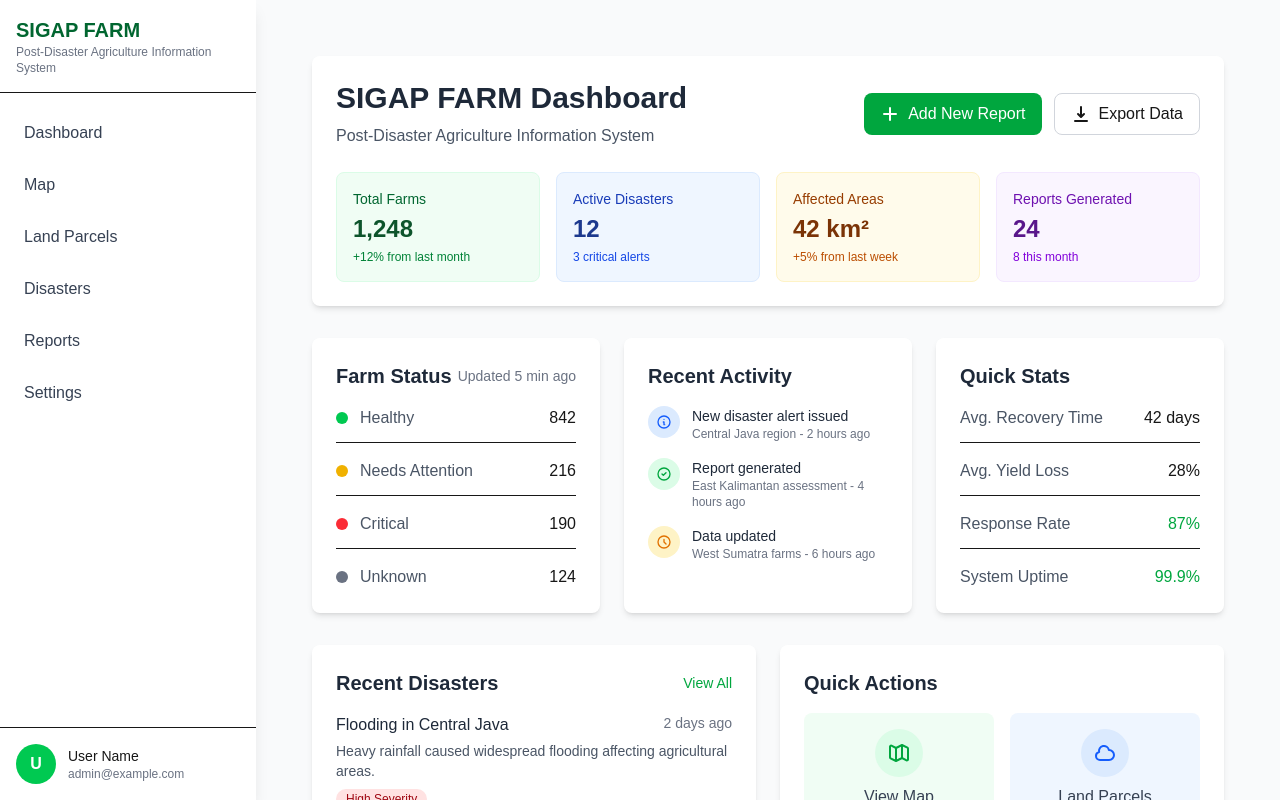
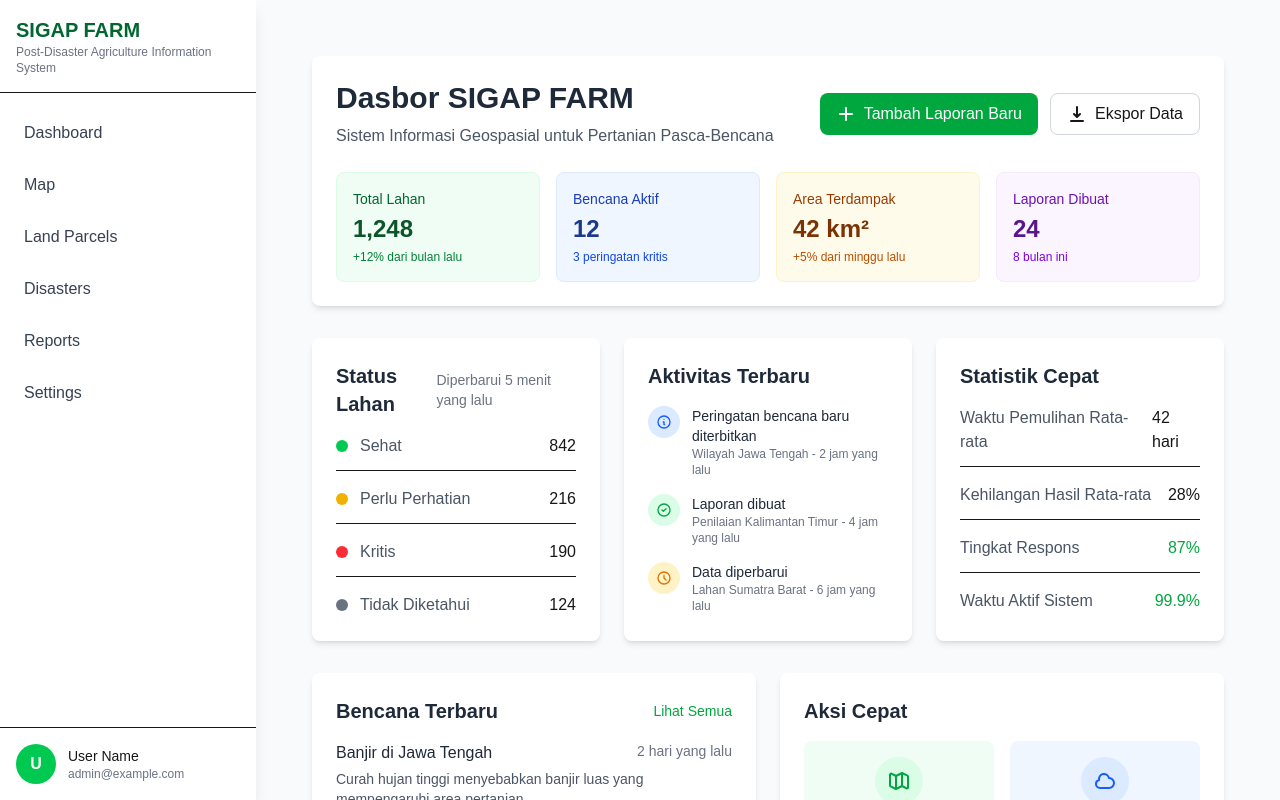
Before and after one commit to MakdumIbrohim/sigap-farm, a Next.js app: page /dashboard in a window 1280 px wide. Built offline with nearby package versions, Linux system fonts and the light colour scheme.

Commit message:
feat(dashboard): add Indonesian localization to dashboard page

```diff
--- a/app/dashboard/page.tsx
+++ b/app/dashboard/page.tsx
@@ -9,21 +9,21 @@ export default function DashboardPage() {
       <div className="mb-8 bg-white rounded-lg shadow-md p-6">
         <div className="flex flex-col md:flex-row md:items-center md:justify-between mb-6">
           <div>
-            <h1 className="text-3xl font-bold text-gray-800">SIGAP FARM Dashboard</h1>
-            <p className="text-gray-600 mt-2">Post-Disaster Agriculture Information System</p>
+            <h1 className="text-3xl font-bold text-gray-800">Dasbor SIGAP FARM</h1>
+            <p className="text-gray-600 mt-2">Sistem Informasi Geospasial untuk Pertanian Pasca-Bencana</p>
           </div>
           <div className="mt-4 md:mt-0 flex space-x-3">
             <button className="px-4 py-2 bg-green-600 text-white rounded-lg hover:bg-green-700 transition-colors flex items-center">
               <svg xmlns="http://www.w3.org/2000/svg" className="h-5 w-5 mr-2" viewBox="0 0 20 20" fill="currentColor">
                 <path fillRule="evenodd" d="M10 3a1 1 0 011 1v5h5a1 1 0 110 2h-5v5a1 1 0 11-2 0v-5H4a1 1 0 110-2h5V4a1 1 0 011-1z" clipRule="evenodd" />
               </svg>
-              Add New Report
+              Tambah Laporan Baru
             </button>
             <button className="px-4 py-2 border border-gray-300 rounded-lg hover:bg-gray-50 transition-colors flex items-center">
               <svg xmlns="http://www.w3.org/2000/svg" className="h-5 w-5 mr-2" viewBox="0 0 20 20" fill="currentColor">
                 <path fillRule="evenodd" d="M3 17a1 1 0 011-1h12a1 1 0 110 2H4a1 1 0 01-1-1zm3.293-7.707a1 1 0 011.414 0L9 10.586V3a1 1 0 112 0v7.586l1.293-1.293a1 1 0 111.414 1.414l-3 3a1 1 0 01-1.414 0l-3-3a1 1 0 010-1.414z" clipRule="evenodd" />
               </svg>
-              Export Data
+              Ekspor Data
             </button>
           </div>
         </div>
@@ -31,24 +31,24 @@ export default function DashboardPage() {
         {/* Summary Stats */}
         <div className="grid grid-cols-1 sm:grid-cols-2 lg:grid-cols-4 gap-4">
           <div className="bg-green-50 rounded-lg p-4 border border-green-100">
-            <div className="text-green-800 text-sm font-medium">Total Farms</div>
+            <div className="text-green-800 text-sm font-medium">Total Lahan</div>
             <div className="text-2xl font-bold text-green-900 mt-1">1,248</div>
-            <div className="text-green-700 text-xs mt-1">+12% from last month</div>
+            <div className="text-green-700 text-xs mt-1">+12% dari bulan lalu</div>
           </div>
           <div className="bg-blue-50 rounded-lg p-4 border border-blue-100">
-            <div className="text-blue-800 text-sm font-medium">Active Disasters</div>
+            <div className="text-blue-800 text-sm font-medium">Bencana Aktif</div>
             <div className="text-2xl font-bold text-blue-900 mt-1">12</div>
-            <div className="text-blue-700 text-xs mt-1">3 critical alerts</div>
+            <div className="text-blue-700 text-xs mt-1">3 peringatan kritis</div>
           </div>
           <div className="bg-amber-50 rounded-lg p-4 border border-amber-100">
-            <div className="text-amber-800 text-sm font-medium">Affected Areas</div>
+            <div className="text-amber-800 text-sm font-medium">Area Terdampak</div>
             <div className="text-2xl font-bold text-amber-900 mt-1">42 km²</div>
-            <div className="text-amber-700 text-xs mt-1">+5% from last week</div>
+            <div className="text-amber-700 text-xs mt-1">+5% dari minggu lalu</div>
           </div>
           <div className="bg-purple-50 rounded-lg p-4 border border-purple-100">
-            <div className="text-purple-800 text-sm font-medium">Reports Generated</div>
+            <div className="text-purple-800 text-sm font-medium">Laporan Dibuat</div>
             <div className="text-2xl font-bold text-purple-900 mt-1">24</div>
-            <div className="text-purple-700 text-xs mt-1">8 this month</div>
+            <div className="text-purple-700 text-xs mt-1">8 bulan ini</div>
           </div>
         </div>
       </div>
@@ -57,35 +57,35 @@ export default function DashboardPage() {
         {/* Farm Status Overview */}
         <div className="bg-white rounded-lg shadow-md p-6">
           <div className="flex items-center justify-between mb-4">
-            <h2 className="text-xl font-semibold text-gray-800">Farm Status</h2>
-            <span className="text-sm text-gray-500">Updated 5 min ago</span>
+            <h2 className="text-xl font-semibold text-gray-800">Status Lahan</h2>
+            <span className="text-sm text-gray-500">Diperbarui 5 menit yang lalu</span>
           </div>
           <div className="space-y-4">
             <div className="flex justify-between items-center pb-3 border-b">
               <div className="flex items-center">
                 <div className="w-3 h-3 rounded-full bg-green-500 mr-3"></div>
-                <span className="text-gray-600">Healthy</span>
+                <span className="text-gray-600">Sehat</span>
               </div>
               <span className="font-medium">842</span>
             </div>
             <div className="flex justify-between items-center pb-3 border-b">
               <div className="flex items-center">
                 <div className="w-3 h-3 rounded-full bg-yellow-500 mr-3"></div>
-                <span className="text-gray-600">Needs Attention</span>
+                <span className="text-gray-600">Perlu Perhatian</span>
               </div>
               <span className="font-medium">216</span>
             </div>
             <div className="flex justify-between items-center pb-3 border-b">
               <div className="flex items-center">
                 <div className="w-3 h-3 rounded-full bg-red-500 mr-3"></div>
-                <span className="text-gray-600">Critical</span>
+                <span className="text-gray-600">Kritis</span>
               </div>
               <span className="font-medium">190</span>
             </div>
             <div className="flex justify-between items-center">
               <div className="flex items-center">
                 <div className="w-3 h-3 rounded-full bg-gray-500 mr-3"></div>
-                <span className="text-gray-600">Unknown</span>
+                <span className="text-gray-600">Tidak Diketahui</span>
               </div>
               <span className="font-medium">124</span>
             </div>
@@ -94,7 +94,7 @@ export default function DashboardPage() {
 
         {/* Recent Activity */}
         <div className="bg-white rounded-lg shadow-md p-6">
-          <h2 className="text-xl font-semibold text-gray-800 mb-4">Recent Activity</h2>
+          <h2 className="text-xl font-semibold text-gray-800 mb-4">Aktivitas Terbaru</h2>
           <div className="space-y-4">
             <div className="flex">
               <div className="flex-shrink-0 mr-3">
@@ -105,8 +105,8 @@ export default function DashboardPage() {
                 </div>
               </div>
               <div>
-                <p className="text-sm font-medium text-gray-800">New disaster alert issued</p>
-                <p className="text-xs text-gray-500">Central Java region - 2 hours ago</p>
+                <p className="text-sm font-medium text-gray-800">Peringatan bencana baru diterbitkan</p>
+                <p className="text-xs text-gray-500">Wilayah Jawa Tengah - 2 jam yang lalu</p>
               </div>
             </div>
             <div className="flex">
@@ -118,8 +118,8 @@ export default function DashboardPage() {
                 </div>
               </div>
               <div>
-                <p className="text-sm font-medium text-gray-800">Report generated</p>
-                <p className="text-xs text-gray-500">East Kalimantan assessment - 4 hours ago</p>
+                <p className="text-sm font-medium text-gray-800">Laporan dibuat</p>
+                <p className="text-xs text-gray-500">Penilaian Kalimantan Timur - 4 jam yang lalu</p>
               </div>
             </div>
             <div className="flex">
@@ -131,8 +131,8 @@ export default function DashboardPage() {
                 </div>
               </div>
               <div>
-                <p className="text-sm font-medium text-gray-800">Data updated</p>
-                <p className="text-xs text-gray-500">West Sumatra farms - 6 hours ago</p>
+                <p className="text-sm font-medium text-gray-800">Data diperbarui</p>
+                <p className="text-xs text-gray-500">Lahan Sumatra Barat - 6 jam yang lalu</p>
               </div>
             </div>
           </div>
@@ -140,22 +140,22 @@ export default function DashboardPage() {
 
         {/* Quick Stats */}
         <div className="bg-white rounded-lg shadow-md p-6">
-          <h2 className="text-xl font-semibold text-gray-800 mb-4">Quick Stats</h2>
+          <h2 className="text-xl font-semibold text-gray-800 mb-4">Statistik Cepat</h2>
           <div className="space-y-4">
             <div className="flex justify-between items-center pb-3 border-b">
-              <span className="text-gray-600">Avg. Recovery Time</span>
-              <span className="font-medium">42 days</span>
+              <span className="text-gray-600">Waktu Pemulihan Rata-rata</span>
+              <span className="font-medium">42 hari</span>
             </div>
             <div className="flex justify-between items-center pb-3 border-b">
-              <span className="text-gray-600">Avg. Yield Loss</span>
+              <span className="text-gray-600">Kehilangan Hasil Rata-rata</span>
               <span className="font-medium">28%</span>
             </div>
             <div className="flex justify-between items-center pb-3 border-b">
-              <span className="text-gray-600">Response Rate</span>
+              <span className="text-gray-600">Tingkat Respons</span>
               <span className="font-medium text-green-600">87%</span>
             </div>
             <div className="flex justify-between items-center">
-              <span className="text-gray-600">System Uptime</span>
+              <span className="text-gray-600">Waktu Aktif Sistem</span>
               <span className="font-medium text-green-600">99.9%</span>
             </div>
           </div>
@@ -166,31 +166,31 @@ export default function DashboardPage() {
         {/* Recent Disasters */}
         <div className="bg-white rounded-lg shadow-md p-6">
           <div className="flex justify-between items-center mb-4">
-            <h2 className="text-xl font-semibold text-gray-800">Recent Disasters</h2>
+            <h2 className="text-xl font-semibold text-gray-800">Bencana Terbaru</h2>
             <Link href="/disasters" className="text-green-600 hover:text-green-800 text-sm">
-              View All
+              Lihat Semua
             </Link>
           </div>
           <div className="space-y-4">
             {[1, 2, 3].map((item) => (
               <div key={item} className="border-b pb-4 last:border-0 last:pb-0">
                 <div className="flex justify-between">
-                  <h3 className="font-medium text-gray-800">Flooding in Central Java</h3>
-                  <span className="text-sm text-gray-500">2 days ago</span>
+                  <h3 className="font-medium text-gray-800">Banjir di Jawa Tengah</h3>
+                  <span className="text-sm text-gray-500">2 hari yang lalu</span>
                 </div>
-                <p className="text-sm text-gray-600 mt-1">Heavy rainfall caused widespread flooding affecting agricultural areas.</p>
+                <p className="text-sm text-gray-600 mt-1">Curah hujan tinggi menyebabkan banjir luas yang mempengaruhi area pertanian.</p>
                 <div className="mt-2 flex items-center">
                   <span className="inline-flex items-center px-2.5 py-0.5 rounded-full text-xs font-medium bg-red-100 text-red-800">
-                    High Severity
+                    Tingkat Tinggi
                   </span>
                 </div>
               </div>
             ))}
           </div>
           <div className="mt-6 pt-4 border-t border-gray-100">
-            <h3 className="font-medium text-gray-800 mb-3">Disaster Trends</h3>
+            <h3 className="font-medium text-gray-800 mb-3">Tren Bencana</h3>
             <div className="h-32 bg-gray-50 rounded-lg flex items-center justify-center">
-              <p className="text-gray-500 text-sm">Disaster trend chart will appear here</p>
+              <p className="text-gray-500 text-sm">Grafik tren bencana akan muncul di sini</p>
             </div>
           </div>
         </div>
@@ -198,7 +198,7 @@ export default function DashboardPage() {
         {/* Quick Actions and Resources */}
         <div className="space-y-6">
           <div className="bg-white rounded-lg shadow-md p-6">
-            <h2 className="text-xl font-semibold text-gray-800 mb-4">Quick Actions</h2>
+            <h2 className="text-xl font-semibold text-gray-800 mb-4">Aksi Cepat</h2>
             <div className="grid grid-cols-2 gap-4">
               <Link href="/map" className="flex flex-col items-center justify-center p-4 bg-green-50 rounded-lg hover:bg-green-100 transition-colors">
                 <div className="p-3 rounded-full bg-green-100 mb-2">
@@ -206,7 +206,7 @@ export default function DashboardPage() {
                     <path strokeLinecap="round" strokeLinejoin="round" strokeWidth={2} d="M9 20l-5.447-2.724A1 1 0 013 16.382V5.618a1 1 0 011.447-.894L9 7m0 13l6-3m-6 3V7m6 10l4.553 2.276A1 1 0 0021 18.382V7.618a1 1 0 00-.553-.894L15 4m0 13V4m0 0L9 7" />
                   </svg>
                 </div>
-                <span className="font-medium text-gray-700">View Map</span>
+                <span className="font-medium text-gray-700">Lihat Peta</span>
               </Link>
 
               <Link href="/lands" className="flex flex-col items-center justify-center p-4 bg-blue-50 rounded-lg hover:bg-blue-100 transition-colors">
@@ -215,7 +215,7 @@ export default function DashboardPage() {
                     <path strokeLinecap="round" strokeLinejoin="round" strokeWidth={2} d="M3 15a4 4 0 004 4h9a5 5 0 10-.1-9.999 5.002 5.002 0 10-9.78 2.096A4 4 0 003 15z" />
                   </svg>
                 </div>
-                <span className="font-medium text-gray-700">Land Parcels</span>
+                <span className="font-medium text-gray-700">Lahan Pertanian</span>
               </Link>
 
               <Link href="/reports" className="flex flex-col items-center justify-center p-4 bg-purple-50 rounded-lg hover:bg-purple-100 transition-colors">
@@ -224,7 +224,7 @@ export default function DashboardPage() {
                     <path strokeLinecap="round" strokeLinejoin="round" strokeWidth={2} d="M9 12h6m-6 4h6m2 5H7a2 2 0 01-2-2V5a2 2 0 012-2h5.586a1 1 0 01.707.293l5.414 5.414a1 1 0 01.293.707V19a2 2 0 01-2 2z" />
                   </svg>
                 </div>
-                <span className="font-medium text-gray-700">Generate Report</span>
+                <span className="font-medium text-gray-700">Buat Laporan</span>
               </Link>
 
               <Link href="/settings" className="flex flex-col items-center justify-center p-4 bg-gray-50 rounded-lg hover:bg-gray-100 transition-colors">
@@ -234,13 +234,13 @@ export default function DashboardPage() {
                     <path strokeLinecap="round" strokeLinejoin="round" strokeWidth={2} d="M15 12a3 3 0 11-6 0 3 3 0 016 0z" />
                   </svg>
                 </div>
-                <span className="font-medium text-gray-700">Settings</span>
+                <span className="font-medium text-gray-700">Pengaturan</span>
               </Link>
             </div>
           </div>
 
           <div className="bg-white rounded-lg shadow-md p-6">
-            <h2 className="text-xl font-semibold text-gray-800 mb-4">Resources & Guides</h2>
+            <h2 className="text-xl font-semibold text-gray-800 mb-4">Sumber Daya & Panduan</h2>
             <div className="space-y-3">
               <a href="#" className="flex items-center p-3 rounded-lg hover:bg-gray-50 transition-colors">
                 <div className="w-8 h-8 rounded-lg bg-blue-100 flex items-center justify-center mr-3">
@@ -249,7 +249,7 @@ export default function DashboardPage() {
                   </svg>
                 </div>
                 <div>
-                  <p className="font-medium text-gray-800 text-sm">Post-Disaster Recovery Guide</p>
+                  <p className="font-medium text-gray-800 text-sm">Panduan Pemulihan Pasca Bencana</p>
                   <p className="text-xs text-gray-500">PDF • 2.4 MB</p>
                 </div>
               </a>
@@ -260,8 +260,8 @@ export default function DashboardPage() {
                   </svg>
                 </div>
                 <div>
-                  <p className="font-medium text-gray-800 text-sm">Farmer Support Hotline</p>
-                  <p className="text-xs text-gray-500">Contact Information</p>
+                  <p className="font-medium text-gray-800 text-sm">Nomor Telepon Bantuan Petani</p>
+                  <p className="text-xs text-gray-500">Informasi Kontak</p>
                 </div>
               </a>
               <a href="#" className="flex items-center p-3 rounded-lg hover:bg-gray-50 transition-colors">
@@ -271,8 +271,8 @@ export default function DashboardPage() {
                   </svg>
                 </div>
                 <div>
-                  <p className="font-medium text-gray-800 text-sm">Emergency Response Times</p>
-                  <p className="text-xs text-gray-500">Updated Policy Document</p>
+                  <p className="font-medium text-gray-800 text-sm">Waktu Respon Darurat</p>
+                  <p className="text-xs text-gray-500">Dokumen Kebijakan Terbaru</p>
                 </div>
               </a>
             </div>
```
